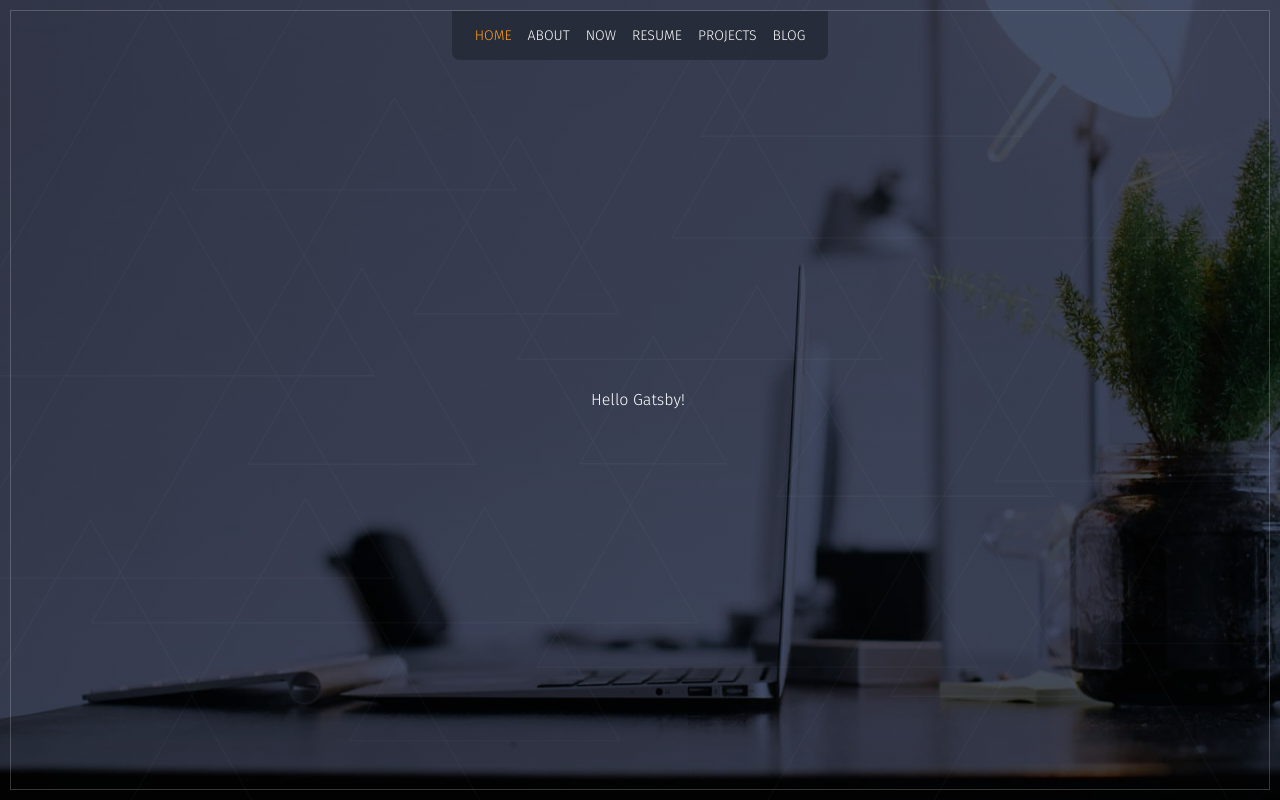
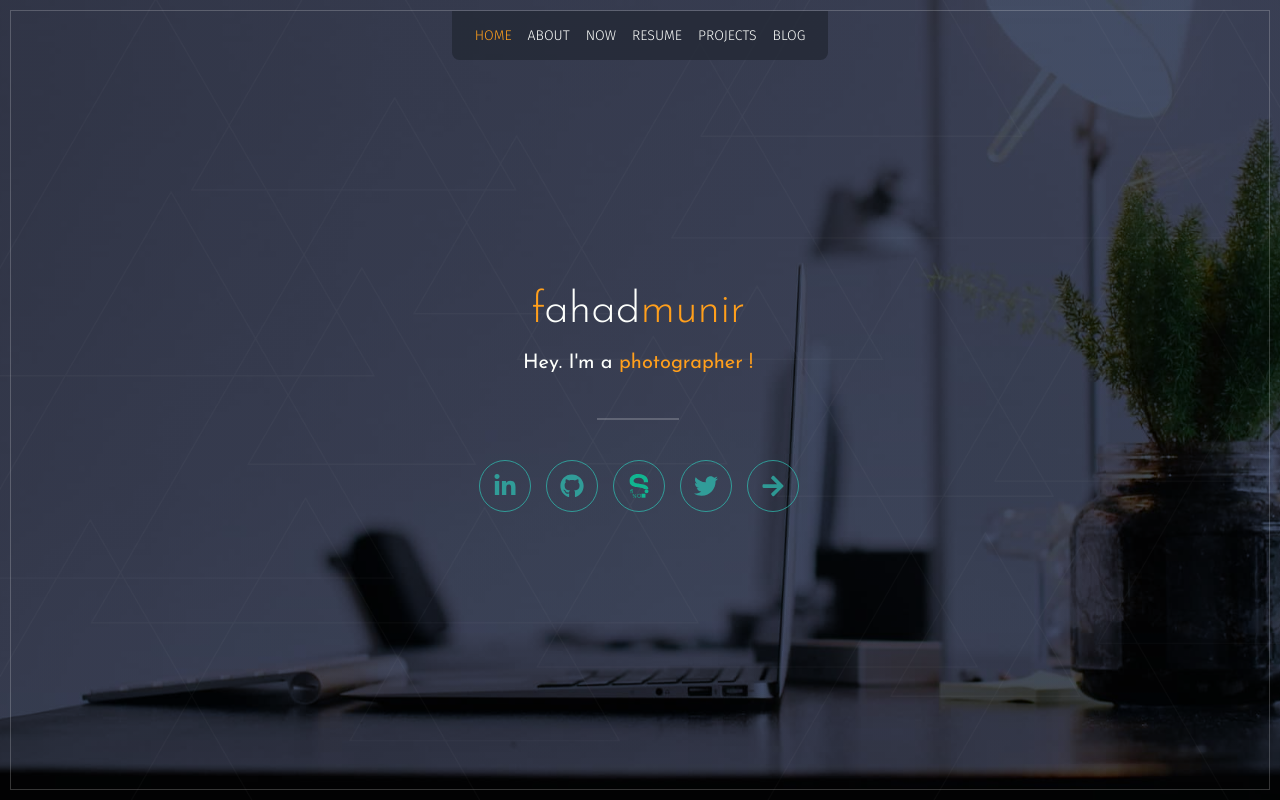
Before and after one commit to fmunirWorld/fmunirWorld.github.io, a Gatsby site: page / in a window 1280 px wide. Built offline with nearby package versions, Linux system fonts and the light colour scheme; Gatsby itself is replaced by a stand-in of ours.

Commit message:
NEW: add home page

```diff
--- a/package.json
+++ b/package.json
@@ -19,7 +19,8 @@
     "prop-types": "^15.7.2",
     "react": "^16.12.0",
     "react-dom": "^16.12.0",
-    "react-helmet": "^5.2.1"
+    "react-helmet": "^5.2.1",
+    "react-icons": "^3.9.0"
   },
   "devDependencies": {
     "prettier": "^1.19.1"
--- a/src/pages/index.js
+++ b/src/pages/index.js
@@ -1,12 +1,92 @@
 import React from "react"
+import { Link } from "gatsby"
 
 import Layout from "../components/layout"
 import SEO from "../components/seo"
 
+import { FaLinkedinIn, FaGithub, FaTwitter, FaArrowRight } from "react-icons/fa"
+import SourcererIc from "../images/svg/sourcerer.svg"
+import "../styles/index.scss"
+import "../scripts/typewrite"
+
+const ListLink = props => (
+  <li>
+    <a
+      class="item"
+      target="_blank"
+      rel="noopener noreferrer"
+      href={props.to}
+      title={props.title}
+    >
+      {props.children}
+    </a>
+  </li>
+)
+
 const IndexPage = () => (
   <Layout>
     <SEO title="Home" />
-    <p>Hello Gatsby!</p>
+    <div class="home__title">
+      <h1>
+        f
+        <span
+          id="typewrite"
+          class="typewrite-text"
+          data-period="2000"
+          data-type='[ "ahad " ]'
+        ></span>
+        munir
+      </h1>
+    </div>
+    <div class="home__subtitle">
+      <div class="home__subtitle__container">
+        <p class="text">Hey. I'm a</p>
+        <ul class="list">
+          <li class="item">student !</li>
+          <li class="item">web designer !</li>
+          <li class="item">web developer !</li>
+          <li class="item">photographer !</li>
+        </ul>
+      </div>
+    </div>
+
+    <hr />
+
+    <ul class="social-links-list">
+      <ListLink
+        to="https://linkedin.com/in/fmunirworld/"
+        title="fmunir's resume on LinkedIn"
+      >
+        <FaLinkedinIn />
+      </ListLink>
+
+      <ListLink
+        to="https://github.com/fmunirWorld/"
+        title="@fmunirWorld on Github"
+      >
+        <FaGithub />
+      </ListLink>
+
+      <ListLink
+        to="https://sourcerer.io/fmunirworld/"
+        title="fmunir's Sourcerer profile"
+      >
+        <img src={SourcererIc} alt="" />
+      </ListLink>
+
+      <ListLink
+        to="https://twitter.com/fmunirworld/"
+        title="@fmunirWorld on twitter"
+      >
+        <FaTwitter />
+      </ListLink>
+
+      <li>
+        <Link to="/about" class="item">
+          <FaArrowRight />
+        </Link>
+      </li>
+    </ul>
   </Layout>
 )
 
--- /dev/null
+++ b/src/scripts/typewrite.js
@@ -0,0 +1,45 @@
+class TxtType {
+  constructor(el, toRotate, period) {
+    this.toRotate = toRotate
+    this.el = el
+    this.loopNum = 0
+    this.period = parseInt(period, 10) || 2000
+    this.txt = ""
+    this.tick()
+    this.isDeleting = false
+  }
+
+  tick() {
+    var i = this.loopNum % this.toRotate.length
+    var fullTxt = this.toRotate[i]
+    if (this.isDeleting) {
+      this.txt = fullTxt.substring(0, this.txt.length - 1)
+    } else {
+      this.txt = fullTxt.substring(0, this.txt.length + 1)
+    }
+    this.el.innerHTML = this.txt
+    var that = this
+    var delta = 200 - Math.random() * 100
+    if (this.isDeleting) {
+      delta /= 2
+    }
+    if (!this.isDeleting && this.txt === fullTxt) {
+      delta = this.period
+      this.isDeleting = true
+    } else if (this.isDeleting && this.txt === "") {
+      this.isDeleting = false
+      this.loopNum++
+      delta = 500
+    }
+    setTimeout(() => that.tick(), delta)
+  }
+}
+
+setTimeout(() => {
+  var element = document.getElementById("typewrite")
+  const toRotate = element.getAttribute("data-type")
+  const period = element.getAttribute("data-period")
+  if (toRotate) {
+    new TxtType(element, JSON.parse(toRotate), period)
+  }
+}, 1000)
--- /dev/null
+++ b/src/styles/index.scss
@@ -0,0 +1,135 @@
+@import "../styles/variables";
+
+@keyframes fadeIn {
+  from {
+    opacity: 0;
+  }
+  to {
+    opacity: 1;
+  }
+}
+
+@keyframes change {
+  0%,
+  12.66%,
+  100% {
+    transform: translate3d(0, 0, 0);
+  }
+  16.66%,
+  29.32% {
+    transform: translate3d(0, -25%, 0);
+  }
+  33.32%,
+  45.98% {
+    transform: translate3d(0, -50%, 0);
+  }
+  49.98%,
+  62.64% {
+    transform: translate3d(0, -75%, 0);
+  }
+  66.64%,
+  79.3% {
+    transform: translate3d(0, -50%, 0);
+  }
+  83.3%,
+  95.96% {
+    transform: translate3d(0, -25%, 0);
+  }
+}
+
+.home__title {
+  margin: 0 0 1.5rem 0;
+  animation: fadeIn 0.1s ease-in;
+  animation-fill-mode: backwards;
+
+  & h1 {
+    color: $color-tertiary;
+    font-size: 4.4rem;
+    line-height: 1;
+    font-weight: 300;
+    font-family: $font-primary;
+  }
+}
+
+.typewrite-text {
+  cursor: none;
+  text-decoration: none;
+  color: $color-secondary;
+}
+
+.home__subtitle {
+  overflow: hidden;
+  font-family: $font-primary;
+  font-size: 2rem;
+  line-height: 3rem;
+  color: $color-secondary;
+  text-align: left;
+  padding-left: 0.6rem;
+
+  animation: fadeIn 0.15s ease-in;
+  animation-fill-mode: backwards;
+
+  &__container {
+    font-weight: 400;
+    height: 3rem;
+    padding: 0 1.5rem;
+
+    & .text {
+      float: left;
+      margin: 0;
+    }
+
+    & .list {
+      margin-top: 0;
+      padding-left: 9.6rem;
+      color: $color-tertiary;
+      list-style: none;
+      animation-name: change;
+      animation-duration: 10s;
+      animation-iteration-count: infinite;
+
+      & .item {
+        line-height: 3rem;
+      }
+    }
+  }
+}
+
+.social-links-list {
+  position: relative;
+  width: 47.5rem;
+  left: 50%;
+  margin-left: -23.7rem;
+  padding: 0;
+  list-style-type: none;
+
+  animation: fadeIn 0.2s ease-in;
+  animation-fill-mode: backwards;
+
+  & > li {
+    display: inline-block;
+
+    &:not(:last-child) {
+      margin-right: 1.5rem;
+    }
+  }
+
+  & .item {
+    display: flex;
+    justify-content: center;
+    align-items: center;
+    width: 5rem;
+    height: 5rem;
+    border: 1px solid $color-accent;
+    border-radius: 50%;
+    font-size: 2.4rem;
+    color: $color-accent;
+    text-decoration: none;
+    opacity: 0.7;
+
+    &:hover {
+      opacity: 1;
+      transition: opacity 0.2s ease-in;
+    }
+  }
+}
```
Also changed, not shown: src/images/svg/sourcerer.svg (added), 1 other file.
